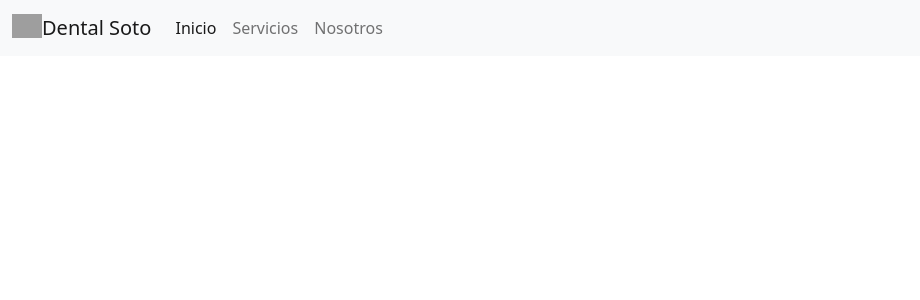
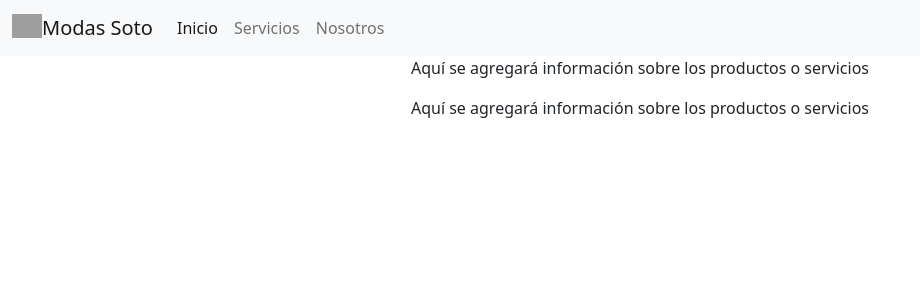
Before and after one commit to DelfinDomestico/proyecto-react, a React app: page / in a window 1280 px wide. Shown: the top 300 px of the page, without its empty margins (0-920 px from the left). Built offline with nearby package versions, Linux system fonts and the light colour scheme; grey boxes are pictures that could not be loaded.

Commit message:
se añade card y itemlistcontainer

```diff
--- a/src/App.js
+++ b/src/App.js
@@ -1,10 +1,10 @@
 
 import './App.css';
-import Navbar from './components/navbar.js'
+import Body from './components/body';
 function App() {
   return (
     <div className="App">
-      <Navbar/>
+      <Body/>
     </div>
   );
 }
--- /dev/null
+++ b/src/components/Card.js
@@ -0,0 +1,6 @@
+function Card(){
+    return(
+        <p>Aquí se agregará información sobre los productos o servicios</p>
+    )
+}
+export default Card
--- /dev/null
+++ b/src/components/ItemListContainer.js
@@ -0,0 +1,11 @@
+import 'bootstrap/dist/css/bootstrap.css';
+import Card from "./Card"
+function ItemListContainer(){
+    return(
+        <>
+        <Card />
+        <Card />
+        </>
+    );
+}
+export default ItemListContainer
--- /dev/null
+++ b/src/components/body.js
@@ -0,0 +1,11 @@
+import Navbar from "./navbar"
+import ItemListContainer from "./ItemListContainer"
+function Body(){
+    return(
+        <>
+            <Navbar />
+            <ItemListContainer />
+        </>
+    )
+}
+export default Body
--- a/src/components/navbar.js
+++ b/src/components/navbar.js
@@ -5,10 +5,10 @@ function Navbar() {
     <header>
        <nav class="navbar navbar-expand-lg bg-light">
             <div class="container-fluid">
-                    <a class="navbar-brand" href="#">
-                        <img src="assets/imgdiente.png" alt="" width="30" height="24" class="d-inline-block align-text-top"/>
-                        Dental Soto
-                    </a>
+            <a class="navbar-brand" href="#">
+                <img src="../assets/imgdiente.png" alt="" width="30" height="24" class="d-inline-block align-text-top"/>
+                Modas Soto
+            </a>
                 <div class="collapse navbar-collapse" id="navbarNav">
 
                     <ul class="navbar-nav">
```
